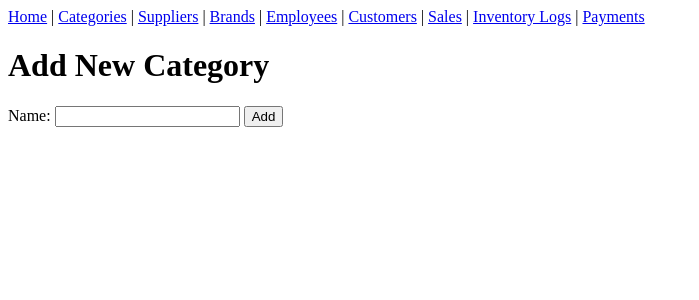
After one commit to ProjectDeathWorld/InventorySystem, a Flask app: page /add_category in a window 1280 px wide. The commit adds this page. Shown: the top 300 px of the page, without its empty margins (0-699 px from the left). Run offline with Flask 3, Linux system fonts and the light colour scheme.

Commit message:
Commit Category

```diff
--- a/app.py
+++ b/app.py
@@ -256,6 +256,18 @@ def record_payment():
     conn.close()
     return render_template('record_payment.html', customers=customers)
 
+@app.route('/add_category', methods=['GET', 'POST'])
+def add_category():
+    conn = get_db_connection()
+    if request.method == 'POST':
+        name = request.form['name']
+        conn.execute('INSERT INTO categories (name) VALUES (?)', (name,))
+        conn.commit()
+        conn.close()
+        return redirect(url_for('view_categories'))
+    conn.close()
+    return render_template('add_category.html')
+
 # Run App
 if __name__ == '__main__':
     app.run(debug=True)
--- /dev/null
+++ b/templates/add_category.html
@@ -0,0 +1,11 @@
+{% extends 'base.html' %}
+{% block title %}Add Category{% endblock %}
+
+{% block content %}
+<h1>Add New Category</h1>
+<form method="POST">
+    <label>Name:</label>
+    <input type="text" name="name" required>
+    <button type="submit">Add</button>
+</form>
+{% endblock %}
--- a/templates/categories.html
+++ b/templates/categories.html
@@ -3,7 +3,7 @@
 
 {% block content %}
 <h1>Categories</h1>
-<a href="/add_category"><button>Add New Category</button></a>
+<a href="{{ url_for('add_category') }}"><button>Add Category</button></a>
 <table>
     <tr>
         <th>ID</th><th>Name</th><th>Actions</th>
```
